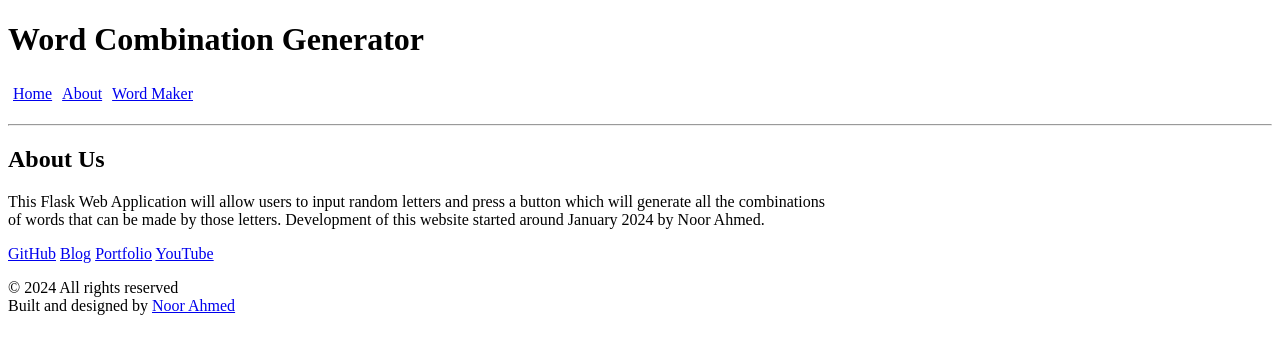
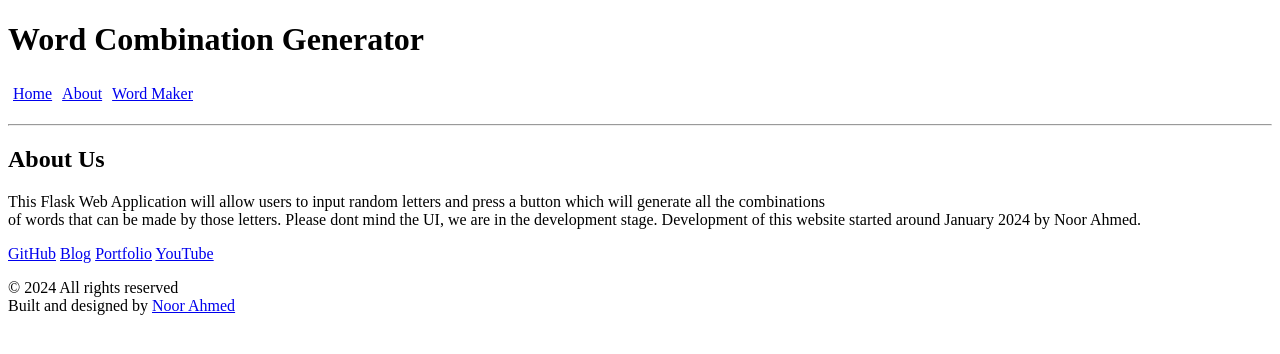
Before and after one commit to N00rAhmed/Word-Combination-Generator, a Flask app: page /about in a window 1280 px wide. Shown: the top 354 px of the page. Run offline with Flask 3, Linux system fonts and the light colour scheme.

Commit message:
small changes

```diff
--- a/templates/about.html
+++ b/templates/about.html
@@ -12,7 +12,8 @@
     <h2>About Us</h2>
 
     <p>This Flask Web Application will allow users to input random letters and press a button which will generate all the combinations
-        <br /> of words that can be made by those letters. Development of this website started around January 2024 by Noor Ahmed.
+        <br /> of words that can be made by those letters. Please dont mind the UI, we are in the development stage.
+        Development of this website started around January 2024 by Noor Ahmed.
     </p>
 
     {% include 'footer.html' %}
```
